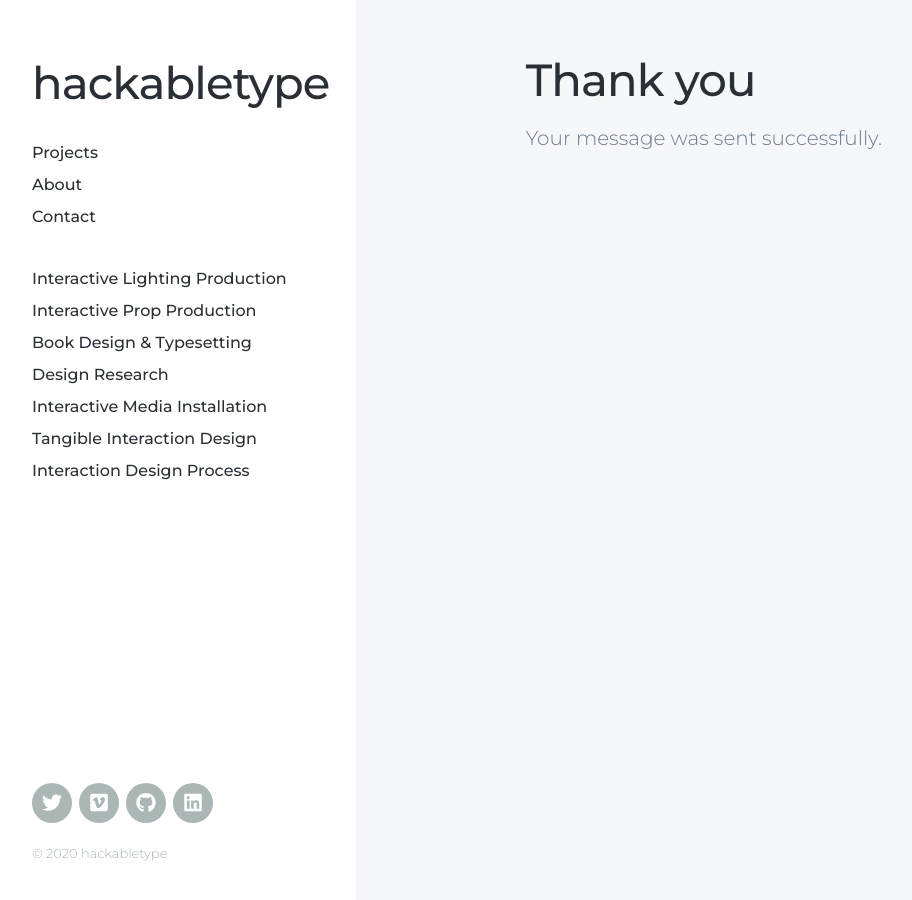
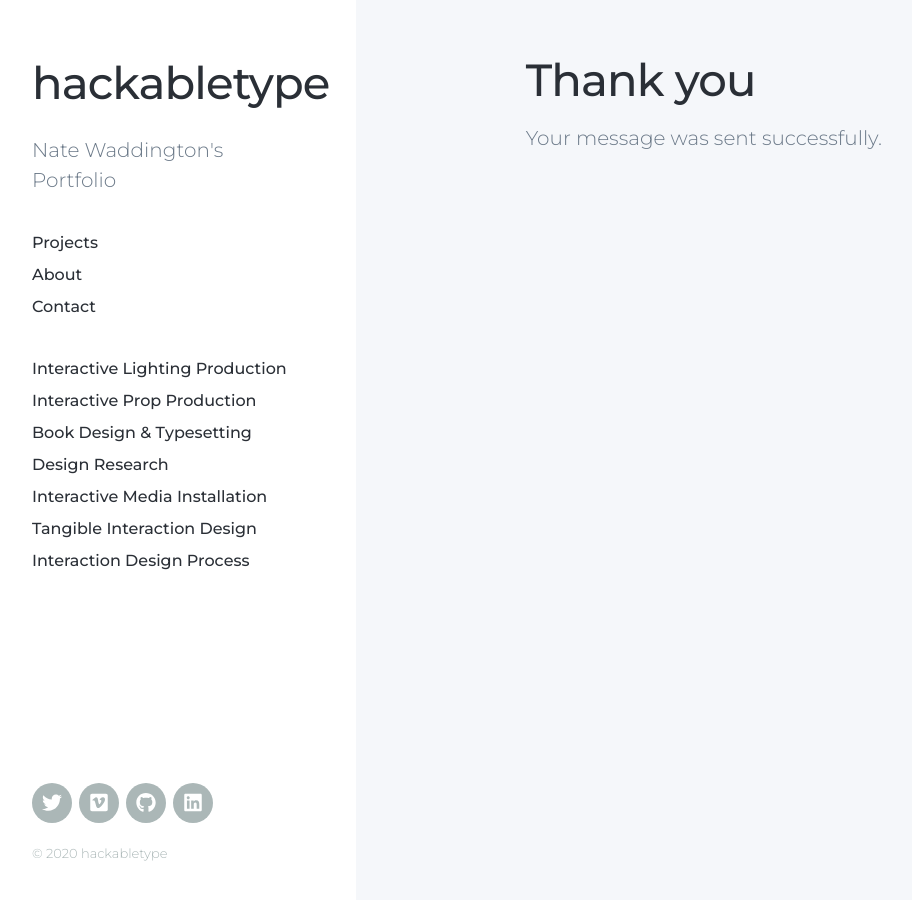
Before and after one commit to hackabletype/hackabletype.github.io, a Jekyll site: the page built from _pages/thanks.md, in a window 1280 px wide and 900 px high. Shown: the whole window, without its empty margins (28-940 px from the left). Built offline with Jekyll 4.4.1, drawn with Linux system fonts in a browser that asks for light colours; nearby versions of some CDN libraries.

Commit message:
feat: adding my name to the side bar, and mentioning that this is primarily a portfolio site.

```diff
--- a/_data/settings.yml
+++ b/_data/settings.yml
@@ -1,7 +1,7 @@
 basic_settings:
   site_title: hackabletype
   site_owner: Nate Waddington
-  site_tagline:
+  site_tagline: "Nate Waddington's Portfolio"
   favicon_image: /images/favicon.ico
 
 header_settings:
```
